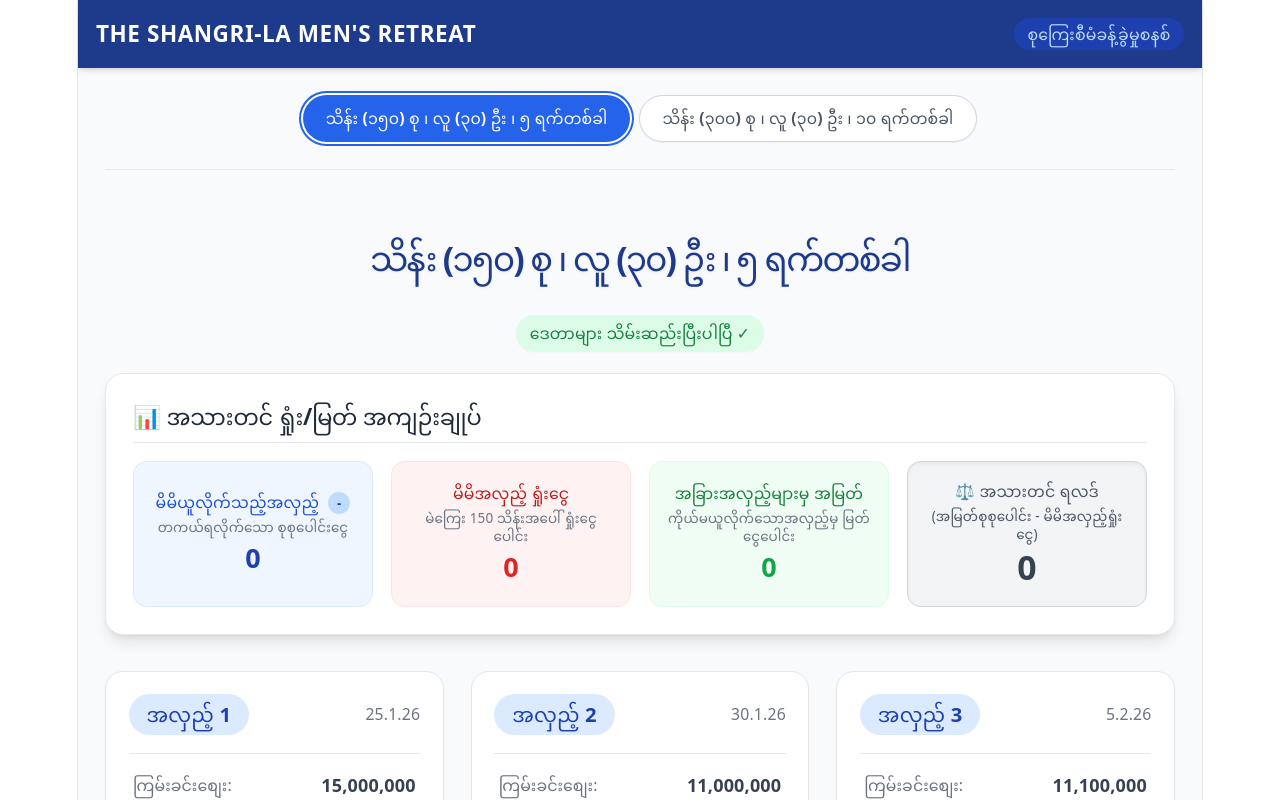
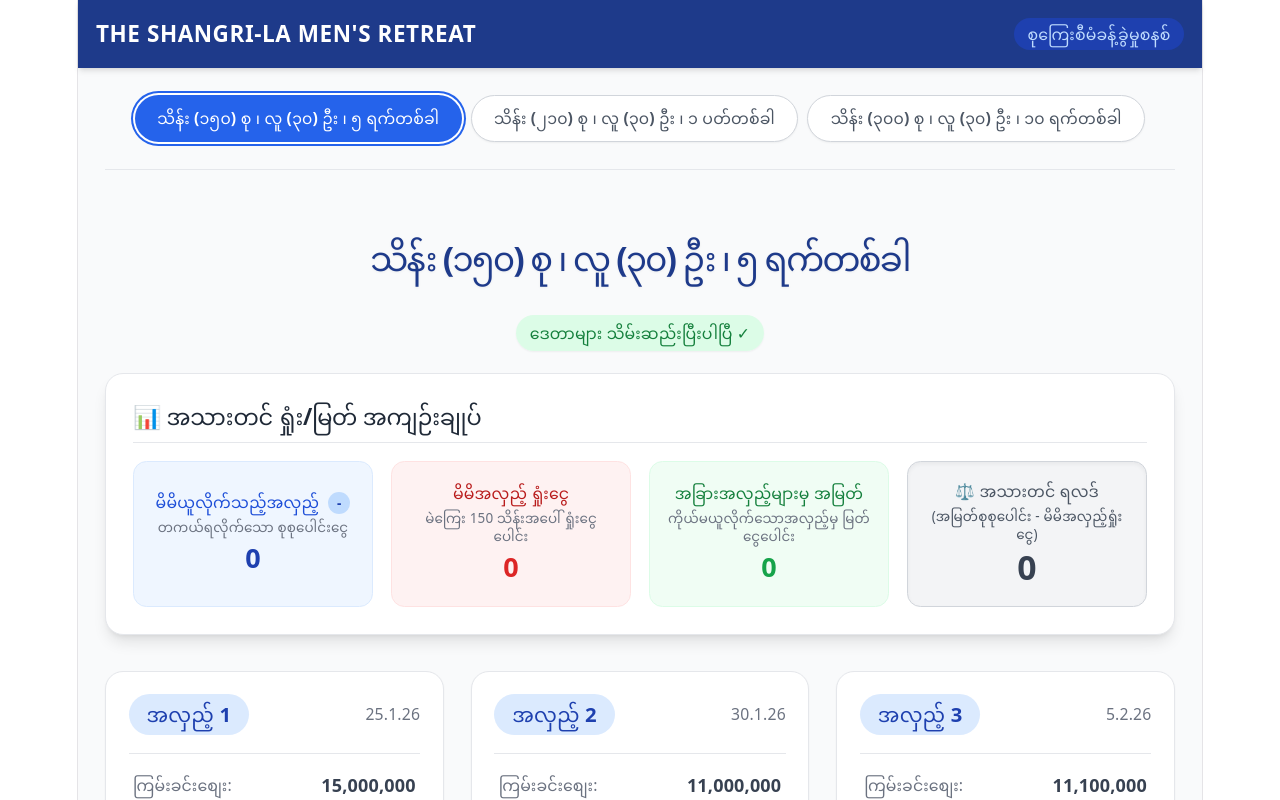
Before and after one commit to xtettnaingkyaw-oss/Sukyaemanagement, a React (Vite) app: page / in a window 1280 px wide. Shown: the top 800 px of the page. Built offline with nearby package versions, Linux system fonts and the light colour scheme; no server answers; the database is empty.

Commit message:
Update App.tsx

```diff
--- a/src/App.tsx
+++ b/src/App.tsx
@@ -22,7 +22,7 @@
 const groups = [
     {
         id: "currentSeason",
-        name: "သိန်း (၁၅၀) စု ၊ လူ (၃၀) ဦး ၊ ၅ ရက်တစ်ခါ", // 🔴 ခေါင်းစဉ်တွင် လူဦးရေ ထည့်သွင်းထားပါသည်
+        name: "သိန်း (၁၅၀) စု ၊ လူ (၃၀) ဦး ၊ ၅ ရက်တစ်ခါ",
         totalPot: 15000000,
         basePerPerson: 500000,
         totalMembers: 30,
@@ -45,8 +45,32 @@
         ]
     },
     {
+        id: "group_210_7days",
+        name: "သိန်း (၂၁၀) စု ၊ လူ (၃၀) ဦး ၊ ၁ ပတ်တစ်ခါ", // 🔴 ယခုအသစ်ထည့်ထားသော ၂၁၀ သိန်းအဖွဲ့
+        totalPot: 21000000,
+        basePerPerson: 700000,
+        totalMembers: 30,
+        data: [
+            {n: 1, date: "10.3.26", price: 21000000}, {n: 2, date: "17.3.26", price: 17100000},
+            {n: 3, date: "24.3.26", price: 17200000}, {n: 4, date: "31.3.26", price: 17300000},
+            {n: 5, date: "7.4.26", price: 17400000}, {n: 6, date: "14.4.26", price: 17500000},
+            {n: 7, date: "21.4.26", price: 17600000}, {n: 8, date: "28.4.26", price: 17700000},
+            {n: 9, date: "5.5.26", price: 17800000}, {n: 10, date: "12.5.26", price: 17900000},
+            {n: 11, date: "19.5.26", price: 18000000}, {n: 12, date: "26.5.26", price: 18100000},
+            {n: 13, date: "2.6.26", price: 18200000}, {n: 14, date: "9.6.26", price: 18300000},
+            {n: 15, date: "16.6.26", price: 18400000}, {n: 16, date: "23.6.26", price: 18500000},
+            {n: 17, date: "30.6.26", price: 18600000}, {n: 18, date: "7.7.26", price: 18700000},
+            {n: 19, date: "14.7.26", price: 18800000}, {n: 20, date: "21.7.26", price: 18900000},
+            {n: 21, date: "28.7.26", price: 19000000}, {n: 22, date: "4.8.26", price: 19150000},
+            {n: 23, date: "11.8.26", price: 19300000}, {n: 24, date: "18.8.26", price: 19450000},
+            {n: 25, date: "25.8.26", price: 19600000}, {n: 26, date: "1.9.26", price: 19800000},
+            {n: 27, date: "8.9.26", price: 20100000}, {n: 28, date: "15.9.26", price: 20400000},
+            {n: 29, date: "22.9.26", price: 20700000}, {n: 30, date: "29.9.26", price: 21000000}
+        ]
+    },
+    {
         id: "group_300_10days",
-        name: "သိန်း (၃၀၀) စု ၊ လူ (၃၀) ဦး ၊ ၁၀ ရက်တစ်ခါ", // 🔴 ခေါင်းစဉ်တွင် လူဦးရေ ထည့်သွင်းထားပါသည်
+        name: "သိန်း (၃၀၀) စု ၊ လူ (၃၀) ဦး ၊ ၁၀ ရက်တစ်ခါ",
         totalPot: 30000000,
         basePerPerson: 1000000,
         totalMembers: 30,
```
